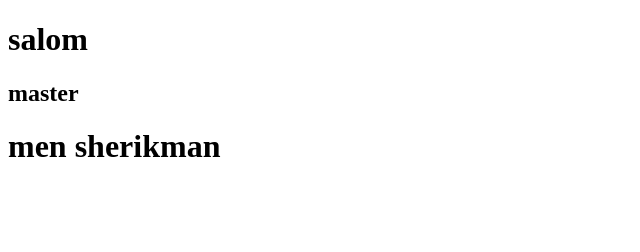
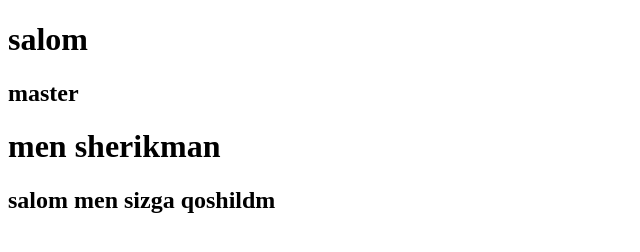
Before and after one commit to AbdurahimErgashov/2-Kishilik, a plain HTML site: page index.html in a window 1280 px wide. Shown: the whole page, without its empty margins (0-640 px from the left). Drawn offline with Linux system fonts and the light colour scheme.

Commit message:
dsadasasd

```diff
--- a/index.html
+++ b/index.html
@@ -9,5 +9,6 @@
     <h1>salom</h1>
     <h2>master</h2>
     <h1>men sherikman </h1>
+    <h2>salom men sizga qoshildm</h2>
 </body>
 </html>
```
